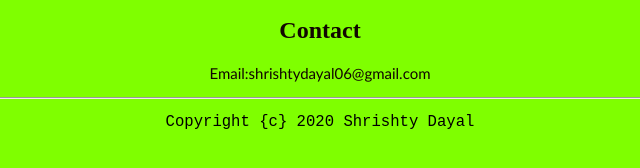
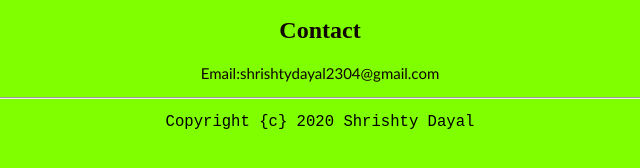
Before and after one commit to shrishtydayal2304/shrishtydayal2304.github.io, a plain HTML site: page index.html in a window 1280 px wide. Shown: the part 470-638 px from the top of the page, 320-960 px from the left. Drawn offline with Linux system fonts and the light colour scheme.

Commit message:
Update index.html

```diff
--- a/index.html
+++ b/index.html
@@ -83,7 +83,7 @@
         <p><a href="https://www.linkedin.com/in/shrishty-dayal-59089816a/" target="_blank"> <strong>Linkedln</strong> </a>| <a
                 href="https://github.com/shrishtydayal2304" target="_blank"><strong>My Github</strong></a</p>
                 <h2>Contact</h2>
-                <p>Email:<a href="mailto:shrishtydayal06@gmail.com" target="_blank">shrishtydayal06@gmail.com</a>
+                <p>Email:<a href="mailto:shrishtydayal2304@gmail.com" target="_blank">shrishtydayal2304@gmail.com</a>
                 </p>
     </div>
 </body>
```
